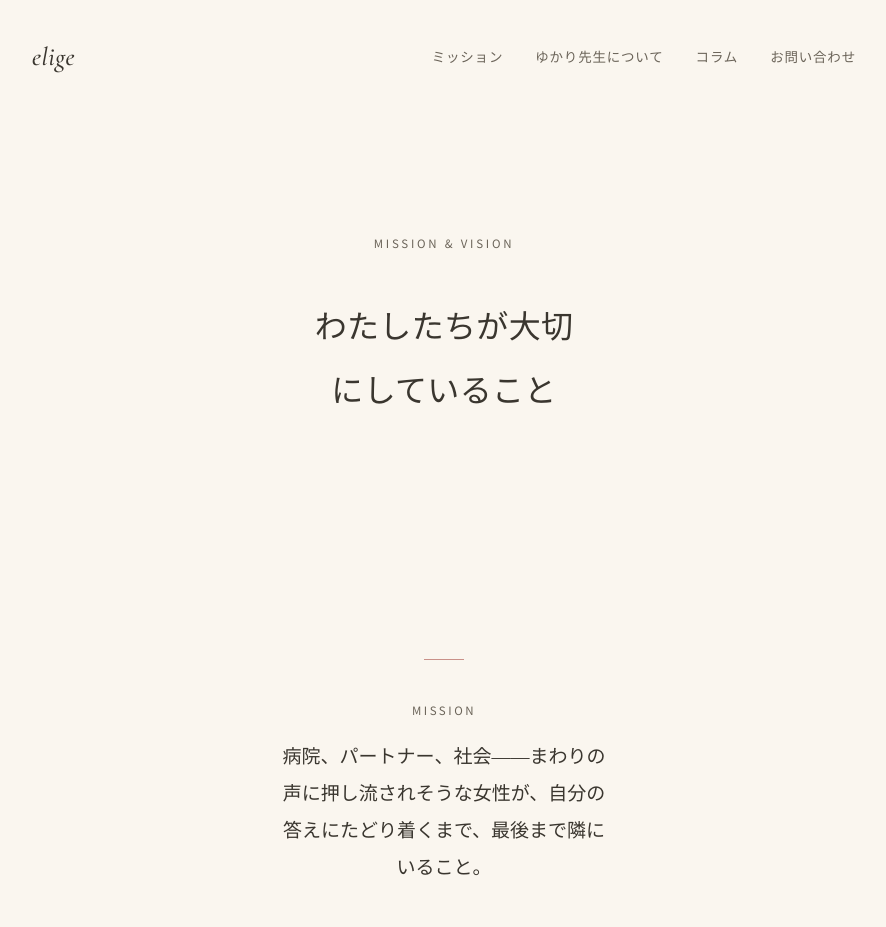
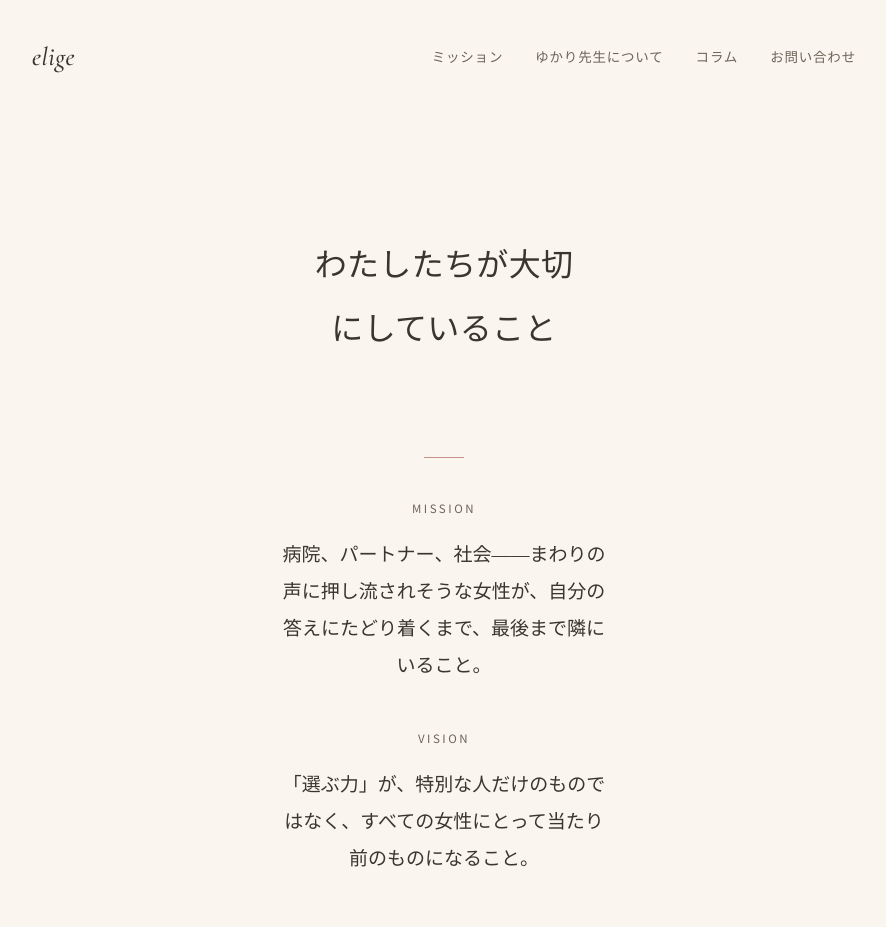
Before and after one commit to yukariuehara/elige, a plain HTML site: page mission.html in a window 1280 px wide. Shown: the top 927 px of the page, without its empty margins (196-1082 px from the left). Drawn offline with nearby package versions, Linux system fonts and the light colour scheme; a web font is replaced by a local one.

Commit message:
Add files via upload

```diff
--- a/mission.html
+++ b/mission.html
@@ -23,12 +23,11 @@
   </ul>
 </nav>
 
-<header class="hero">
-  <div class="eyebrow">MISSION &amp; VISION</div>
+<header class="hero" style="padding-bottom:48px;">
   <h1>わたしたちが大切にしていること</h1>
 </header>
 
-<section class="statement">
+<section class="statement" style="padding-top:8px;">
   <div class="rule"></div>
   <div class="pair">
     <div>
```
